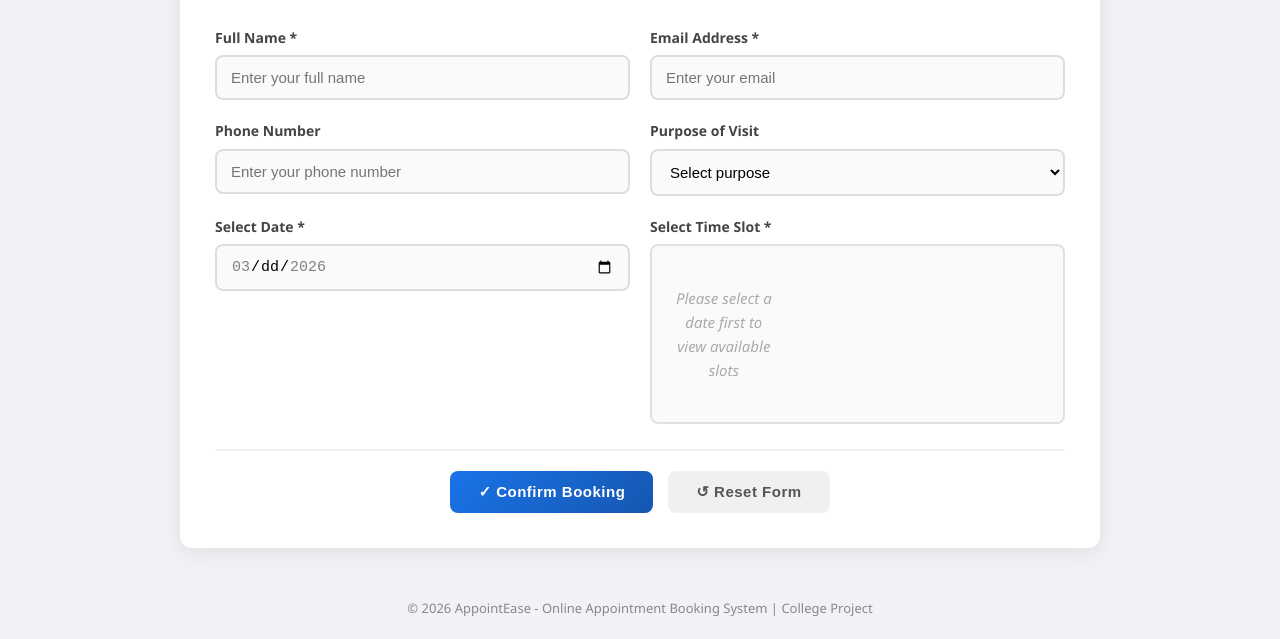
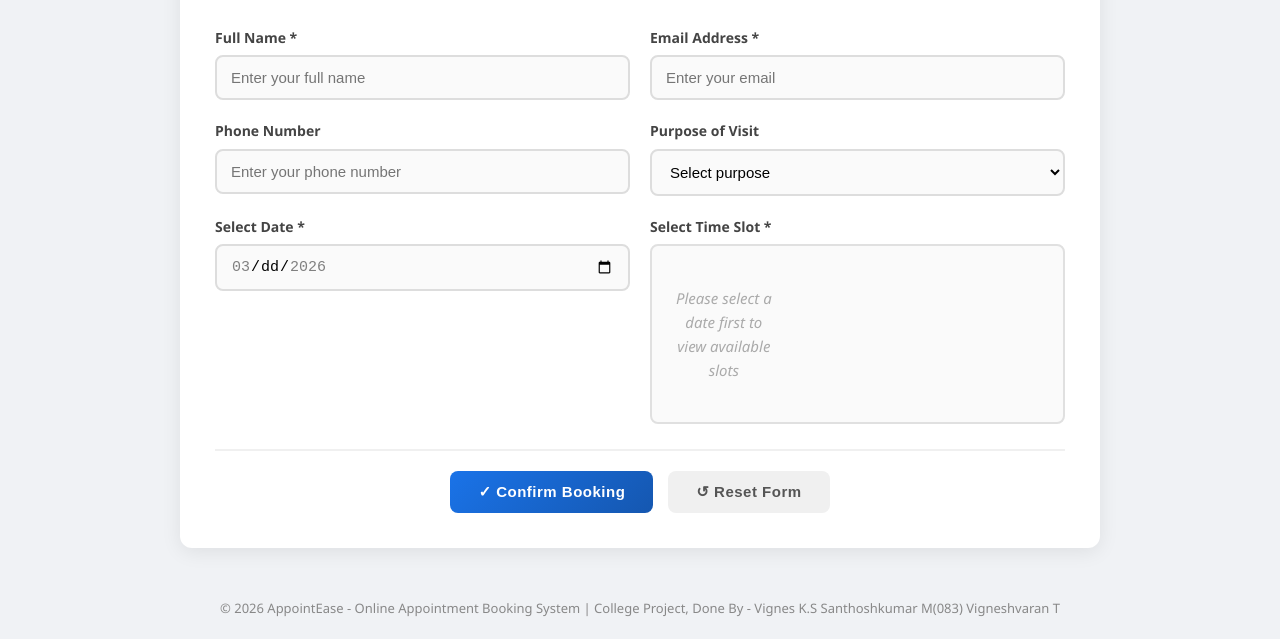
Before and after one commit to vignesh21102005/new_appointment, a plain HTML site: page index.html in a window 1280 px wide. Shown: the part 365-1004 px from the top of the page. Drawn offline with Linux system fonts and the light colour scheme.

Commit message:
Add contributor names to footer
Updated the footer to include the names of the contributors.

```diff
--- a/index.html
+++ b/index.html
@@ -160,7 +160,7 @@
 
     <!-- Footer -->
     <footer class="footer">
-        <p>&copy; 2026 AppointEase - Online Appointment Booking System | College Project</p>
+        <p>&copy; 2026 AppointEase - Online Appointment Booking System | College Project, Done By - Vignes K.S Santhoshkumar M(083) Vigneshvaran T</p>
     </footer>
 
     <script src="script.js"></script>
```
